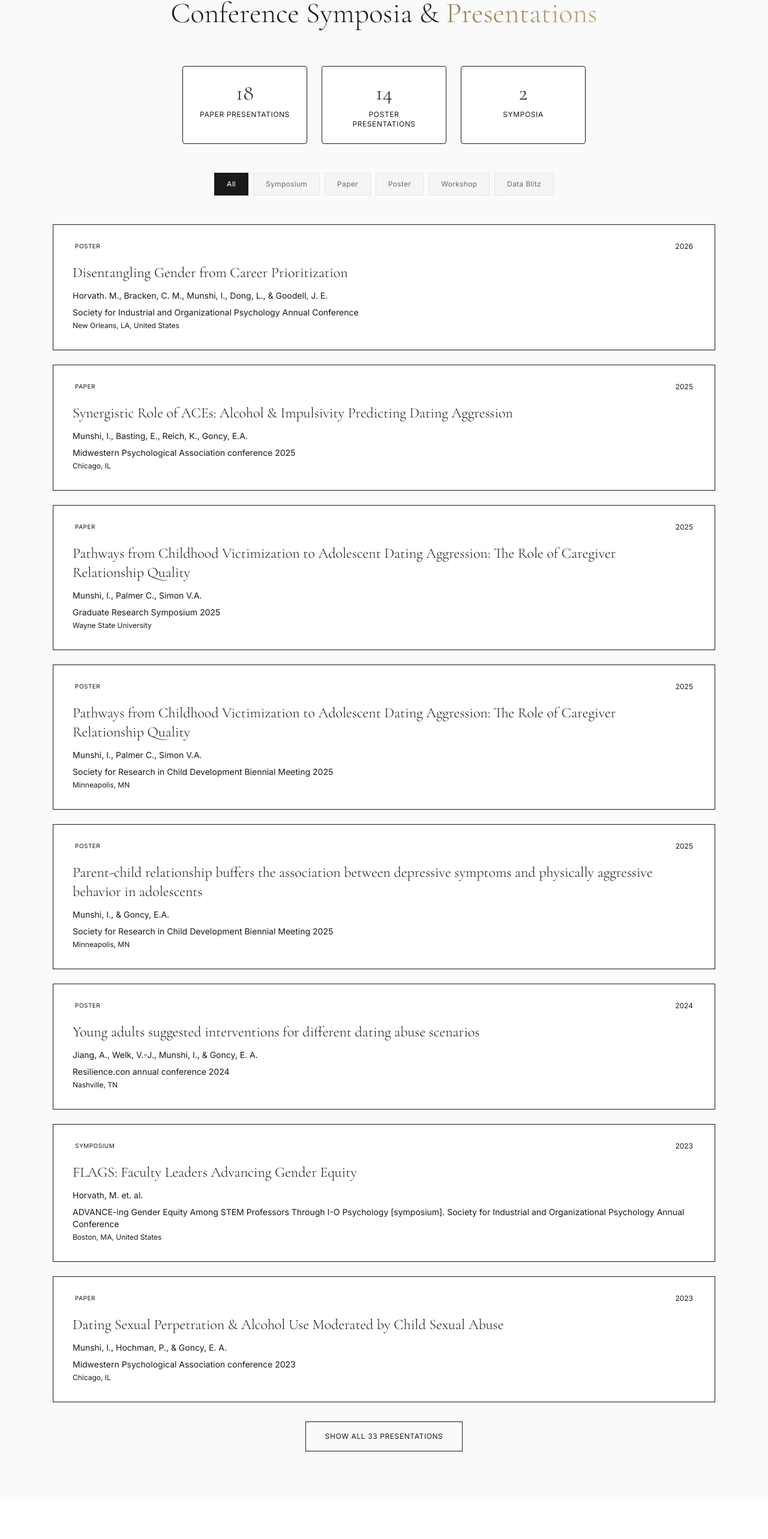
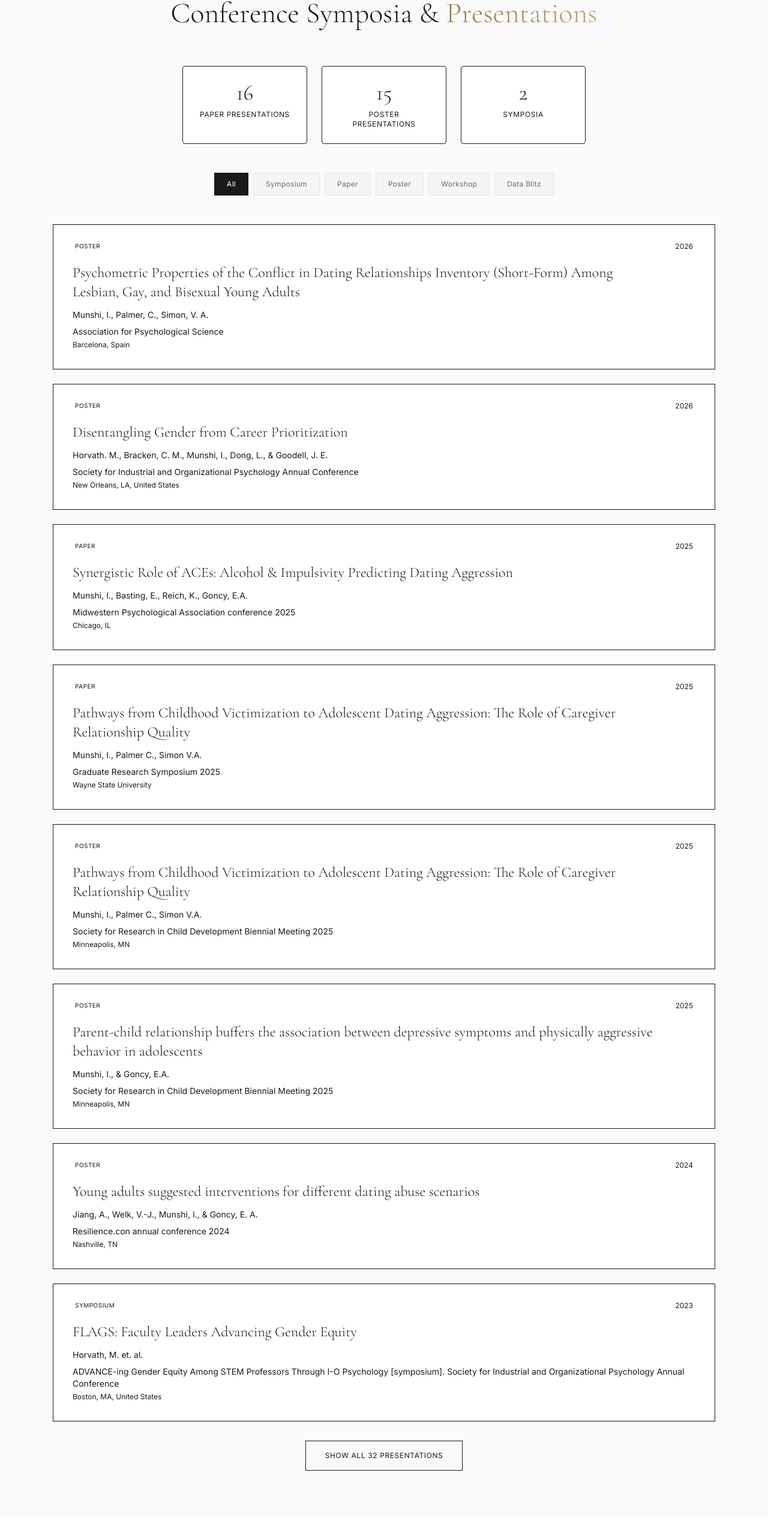
Before and after one commit to rahulmohan/ishitamunshi-website, a Next.js app: page / in a window 1280 px wide. Shown: the part 4147-6713 px from the top of the page at 60% size. Built offline with nearby package versions, Linux system fonts and the light colour scheme.

Commit message:
new poster

```diff
--- a/src/components/Presentations.tsx
+++ b/src/components/Presentations.tsx
@@ -14,6 +14,14 @@ interface Presentation {
 
 const presentations: Presentation[] = [
   // 2026
+  {
+    title: "Psychometric Properties of the Conflict in Dating Relationships Inventory (Short-Form) Among Lesbian, Gay, and Bisexual Young Adults",
+    authors: "Munshi, I., Palmer, C., Simon, V. A.",
+    conference: "Association for Psychological Science",
+    year: "2026",
+    location: "Barcelona, Spain",
+    type: "poster",
+  },
   {
     title: "Disentangling Gender from Career Prioritization",
     authors: "Horvath. M., Bracken, C. M., Munshi, I., Dong, L., & Goodell, J. E.",
@@ -148,22 +156,6 @@ const presentations: Presentation[] = [
     conference: "Midwestern Psychological Association conference 2022",
     year: "2022",
     location: "Chicago, IL",
-    type: "paper",
-  },
-  {
-    title: "Perceptions of trauma severity following rape relate to fewer rape myth",
-    authors: "Munshi, I., Wheatley, G. & Goncy, E. A.",
-    conference: "Society for Prevention Research conference 2022",
-    year: "2022",
-    location: "Seattle, WA",
-    type: "paper",
-  },
-  {
-    title: "Associations of family structure with age of onset, lifetime, and recent substance use among emerging adults",
-    authors: "Munshi, I., Letizio, H., & Goncy, E. A.",
-    conference: "Society for Prevention Research conference 2022",
-    year: "2022",
-    location: "Seattle, WA",
     type: "paper",
   },
   {
@@ -320,8 +312,8 @@ function CountUp({ value, isInView }: { value: number; isInView: boolean }) {
 }
 
 const stats = [
-  { label: "Paper Presentations", value: 18 },
-  { label: "Poster Presentations", value: 14 },
+  { label: "Paper Presentations", value: 16 },
+  { label: "Poster Presentations", value: 15 },
   { label: "Symposia", value: 2 },
 ];
 
```
